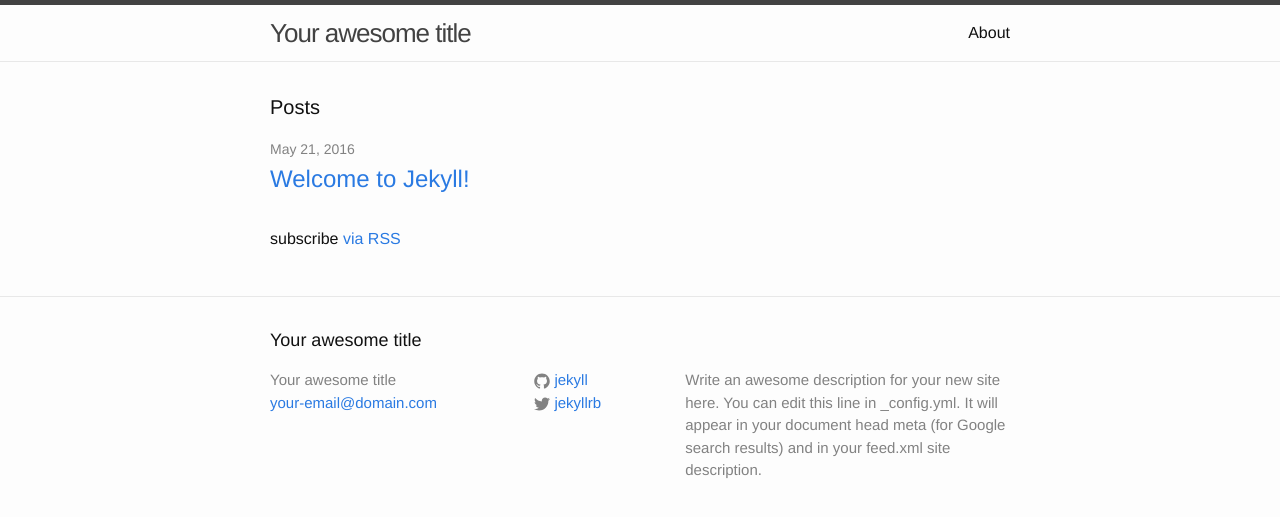
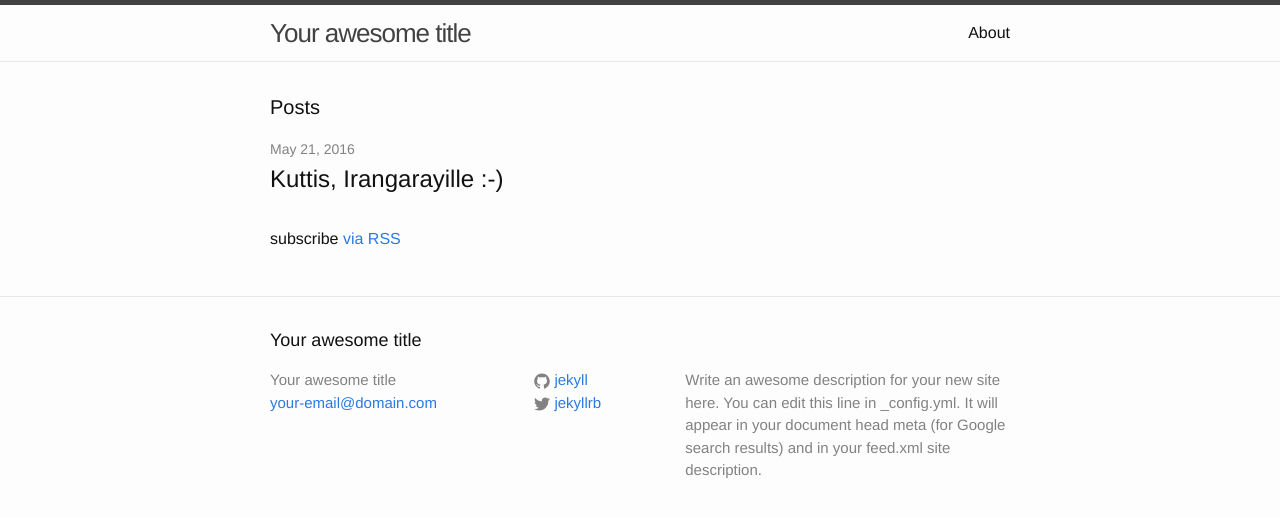
Before and after one commit to abhisrphoenix/abhisrphoenix.github.io, a Jekyll site: the page built from index.html, in a window 1280 px wide. Shown: the top 517 px of the page. Built offline with Jekyll 4.4.1, drawn with Linux system fonts in a browser that asks for light colours.

Commit message:
Update index.html

```diff
--- a/index.html
+++ b/index.html
@@ -12,7 +12,8 @@
         <span class="post-meta">{{ post.date | date: "%b %-d, %Y" }}</span>
 
         <h2>
-          <a class="post-link" href="{{ post.url | prepend: site.baseurl }}">{{ post.title }}</a>
+          Kuttis, Irangarayille :-)
+        <!--  <a class="post-link" href="{{ post.url | prepend: site.baseurl }}">{{ post.title }}</a> -->
         </h2>
       </li>
     {% endfor %}
```
